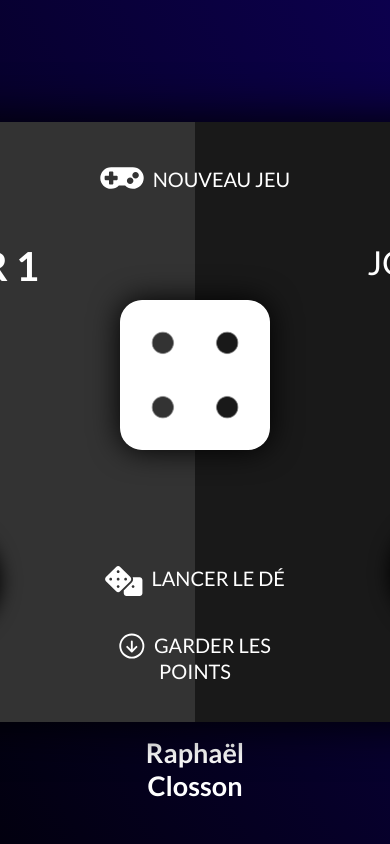
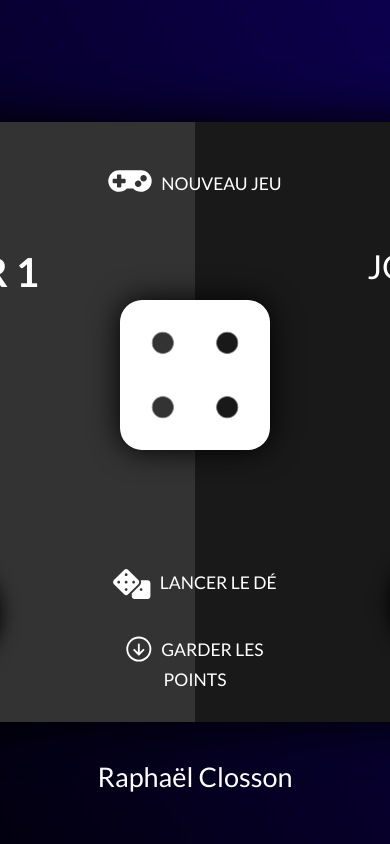
Before and after one commit to Raaaaaaaph/Jeu-de-de, a plain HTML site: page index.html in a window 390 px wide. Shown: the top 844 px of the page. Drawn offline with nearby package versions, Linux system fonts and the light colour scheme.

Commit message:
Update responsive

```diff
--- a/index.html
+++ b/index.html
@@ -8,6 +8,8 @@
     <meta keywords="jeu, dé">
     <meta name="description" content="Jeu de dé réalisé avec le framework JQuery">
     <script src="https://ajax.googleapis.com/ajax/libs/jquery/3.6.0/jquery.min.js"></script>
+    <link href="https://cdn.jsdelivr.net/npm/bootstrap@5.1.3/dist/css/bootstrap.min.css" rel="stylesheet">
+    <script src="https://cdn.jsdelivr.net/npm/bootstrap@5.1.3/dist/js/bootstrap.bundle.min.js"></script>
     <title>Jeu de dé</title>
     <link href="style.css" rel="stylesheet">
     <link rel="icon" type="image/png" href="images/dice_4.png">
@@ -50,7 +52,7 @@
                 L39.75,22.38z M46.91,15.22c-2.37,0-4.3-1.93-4.3-4.3c0-2.37,1.93-4.3,4.3-4.3s4.3,1.93,4.3,4.3l0,0
                 C51.21,13.29,49.29,15.22,46.91,15.22C46.91,15.22,46.91,15.22,46.91,15.22L46.91,15.22z"/>
             </svg>
-            Nouveau jeu
+            <span class="small">Nouveau jeu</span>
         </button>
         <!-- BOUTON POUR LANCER LE DÉ -->
         <button class="btn-roll">
@@ -72,7 +74,7 @@
                 c-1.03,0-1.87-0.84-1.87-1.87s0.84-1.87,1.87-1.87c1.03,0,1.87,0.84,1.87,1.87v0C29.35,18.54,28.52,19.38,27.49,19.38L27.49,19.38z"
                 />
             </svg>
-            Lancer le dé
+            <span class="small">Lancer le dé</span>
         </button>
         <!-- BOUTON POUR TERMINER LE ROUND -->
         <button class="btn-hold">
@@ -86,7 +88,7 @@
             <path id="Tracé_2" class="st1" d="M13.23,22.35l7.48,7.49l7.49-7.49"/>
             <path id="Tracé_3" class="st1" d="M20.71,13.61v14.97"/>
             </svg>
-            Garder les points
+            <span class="small">Garder les points</span>
         </button>
         <!-- IMAGES DES FACES DU DÉ -->
         <img src="images/dice_4.png" alt="Dice" class="dice">
```
